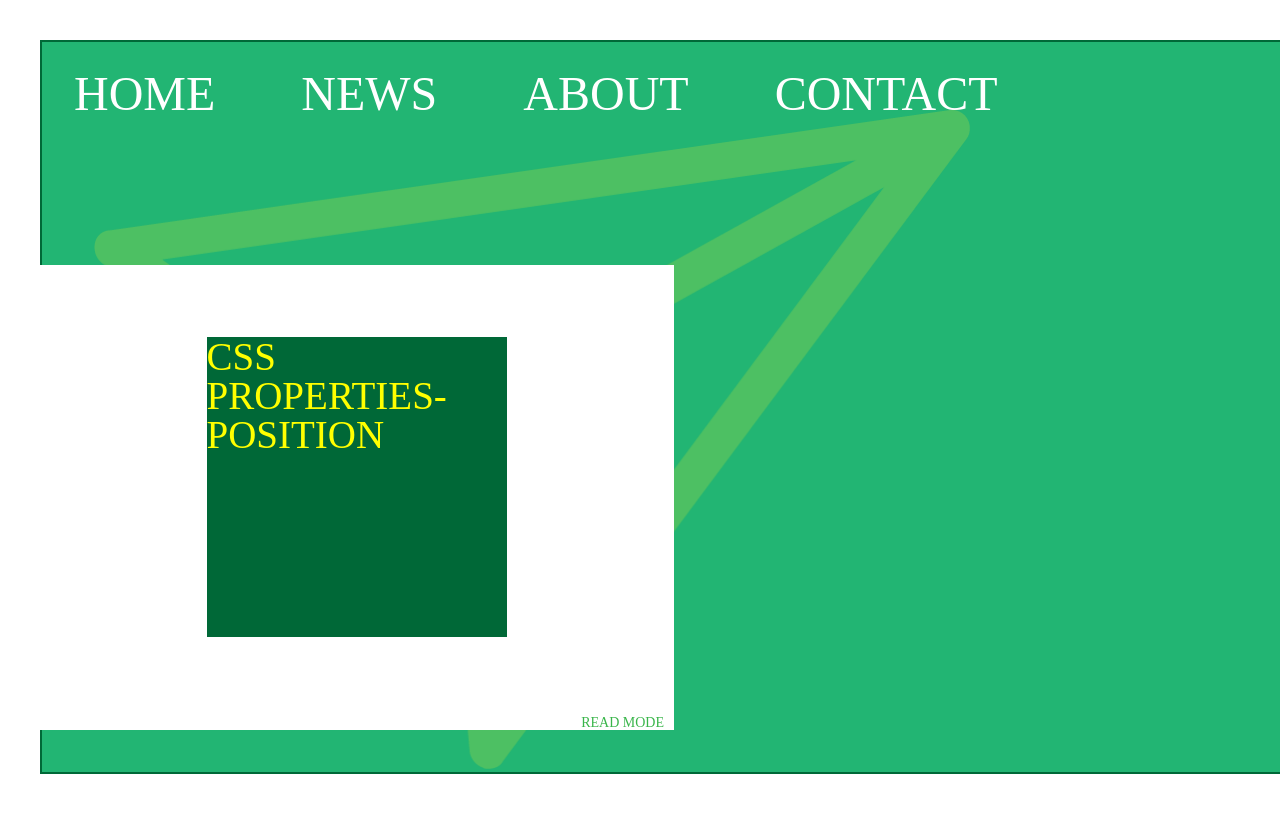
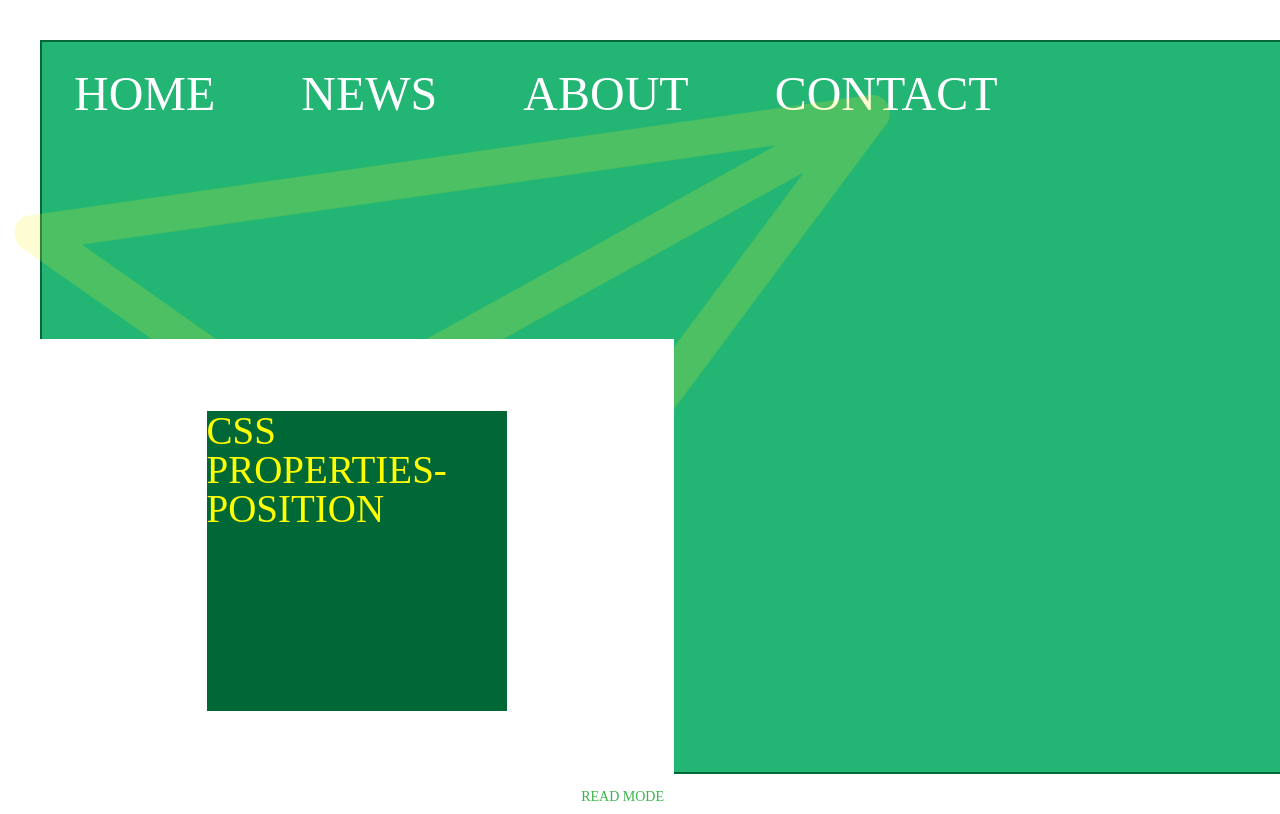
Before and after one commit to nino-mate/davaleba7, a plain HTML site: page index.html in a window 1280 px wide. Shown: the top 814 px of the page. Drawn offline with Linux system fonts and the light colour scheme.

Commit message:
Update style.css

```diff
--- a/css/style.css
+++ b/css/style.css
@@ -24,8 +24,8 @@ body{
 }
 .logo{
 	height: 659px;
-	margin-right: 310px;
-	margin-top: 110px;
+	margin-right: 390px;
+	margin-top: 95px;
 	position: absolute;
 	right: 0;
 	top: 0;
@@ -39,7 +39,7 @@ body{
 	left: 0;
 	bottom: 0;
 	margin-left: 39px;
-	margin-bottom: 70px;
+	margin-bottom: -4px;
 	z-index: 10;
 }
 .green-box{
```
